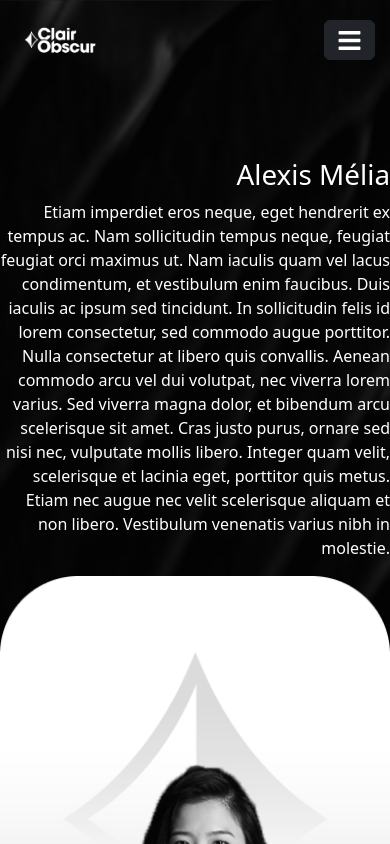
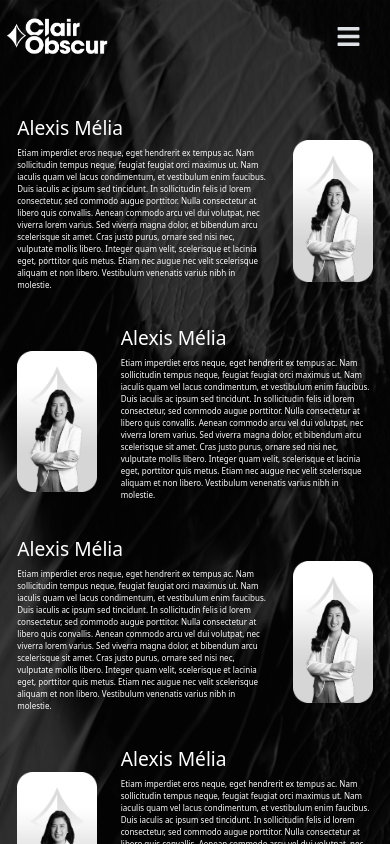
Before and after one commit to AlexismlaWeb/ClairObscur, a React (Create React App) app: page /notre-equipe in a window 390 px wide. Shown: the top 844 px of the page. Built offline with nearby package versions, Linux system fonts and the light colour scheme.

Commit message:
responsiv app

```diff
--- a/src/App.css
+++ b/src/App.css
@@ -24,9 +24,9 @@ li:last-child {
 }
 
 .menu-body{
-    height: 14vh;
-    margin: 20px;
+    height: 10vh;
     font-weight: 700;
+    margin-top: 3%;
     width: 100%;
     z-index: 1000;
 }
@@ -51,9 +51,9 @@ li:last-child {
 }
 
 .custom-dropdown-menu {
-  right: 100%; /* Décale le menu à gauche du bouton */
+  right: 0%; /* Décale le menu à gauche du bouton */
   left: auto; /* Désactive le positionnement par défaut à gauche */
-  top: 0%;
+  /* top: 0%; */
 }
 
 .list-item.active{
@@ -90,3 +90,21 @@ li:last-child {
   color: white; /* Choisissez une couleur contrastante pour le texte */
   /* Ajoutez d'autres styles pour le texte si nécessaire */
 }
+
+.team-member-name {
+  font-size: 1.5rem; /* Taille de base */
+}
+
+.team-member-description {
+  font-size: 1rem; /* Taille de base */
+}
+
+@media (max-width: 768px) {
+  .team-member-name {
+    font-size: 1.2rem; /* Plus petite sur les écrans réduits */
+  }
+
+  .team-member-description {
+    font-size: 0.5rem; /* Plus petite sur les écrans réduits */
+  }
+}
--- a/src/components/TeamMember.js
+++ b/src/components/TeamMember.js
@@ -1,35 +1,43 @@
-import React from 'react';
-import PropTypes from 'prop-types';
-import { Row, Col } from 'react-bootstrap';
+import React from "react";
+import PropTypes from "prop-types";
+import { Row, Col } from "react-bootstrap";
 
-const TeamMember = ({ photoPosition, name, description, image}) => {
+const TeamMember = ({ photoPosition, name, description, image }) => {
   return (
-        <Row className='d-flex justify-content-center align-items-center' style={{ marginBlock : '5%' }}>
-          {photoPosition === 'left' && (
-            <Col md={2}>
+    <Row
+      className="d-flex justify-content-center align-items-center"
+      style={{ marginBlock: "5%" }}
+    >
+      {photoPosition === "left" && (
+        <Col xs={3}>
           {/* Photo à gauche */}
           <img
-                src={image}  /* Remplacez "lien_de_la_photo.jpg" par le lien réel de votre photo */
+            src={
+              image
+            } /* Remplacez "lien_de_la_photo.jpg" par le lien réel de votre photo */
             alt={name}
-                style={{ width: '100%'}}
+            style={{ width: "100%" }}
           />
         </Col>
       )}
 
-          <Col md={photoPosition === 'center' ? 12 : 7}>
-            {/* Nom */}
-            <h1 style={{textAlign : photoPosition === 'right' ? 'right' : "left" }}>{name}</h1>
-            {/* Description */}
-            <p style={{textAlign : photoPosition === 'right' ? 'right' : "left" }}>{description}</p>
+      <Col
+        md={photoPosition === "center" ? 12 : 7}
+        xs={photoPosition === "center" ? 12 : 8}
+      >
+        <h1 className="team-member-name">{name}</h1>
+        <p className="team-member-description">{description}</p>
       </Col>
 
-          {photoPosition === 'right' && (
-            <Col md={2}>
+      {photoPosition === "right" && (
+        <Col xs={3}>
           {/* Photo à droite */}
           <img
-                src={image}  /* Remplacez "lien_de_la_photo.jpg" par le lien réel de votre photo */
+            src={
+              image
+            } /* Remplacez "lien_de_la_photo.jpg" par le lien réel de votre photo */
             alt={name}
-                style={{ width: '100%'}}
+            style={{ width: "100%" }}
           />
         </Col>
       )}
@@ -38,14 +46,14 @@ const TeamMember = ({ photoPosition, name, description, image}) => {
 };
 
 TeamMember.propTypes = {
-  photoPosition: PropTypes.oneOf(['left', 'right', 'center']),
+  photoPosition: PropTypes.oneOf(["left", "right", "center"]),
   name: PropTypes.string.isRequired,
   description: PropTypes.string.isRequired,
-  image : PropTypes.string.isRequired
+  image: PropTypes.string.isRequired,
 };
 
 TeamMember.defaultProps = {
-  photoPosition: 'left',  // Par défaut, la photo est à gauche
+  photoPosition: "left", // Par défaut, la photo est à gauche
 };
 
 export default TeamMember;
--- a/src/components/layouts/Header.js
+++ b/src/components/layouts/Header.js
@@ -42,7 +42,7 @@ const Header = ({ absolute }) => {
     <div className="menu-body" style={MenuStyle}>
       <Row className="align-items-center">
         {/* Logo à gauche */}
-        <Col xs={3} md={2} onClick={() => handleNavigation("/")}>
+        <Col xs={4} md={2} onClick={() => handleNavigation("/")}>
           <img
             src="./CO_Blanc_SF.png"
             alt="logo"
@@ -51,10 +51,10 @@ const Header = ({ absolute }) => {
         </Col>
 
         {/* Menu à droite */}
-        <Col xs={8} md={{ span: 9, offset: 1 }}>
+        <Col xs={{ offset: 1, span: 7 }} md={{ span: 9, offset: 1 }}>
           {isMobileView ? (
             // Affiche le bouton de menu ou le logo en fonction de la largeur de l'écran
-            <div className="d-flex justify-content-end">
+            <div className="d-flex justify-content-end me-3">
               <Dropdown
                 show={isMenuOpen}
                 onToggle={handleMenuToggle}
@@ -63,7 +63,7 @@ const Header = ({ absolute }) => {
                 drop="end"
               >
                 <Button
-                  variant="dark"
+                  variant="white"
                   id="dropdown-basic"
                   data-toggle="dropdown"
                 >
```
Lines whose indentation alone changed are shown as unchanged.
